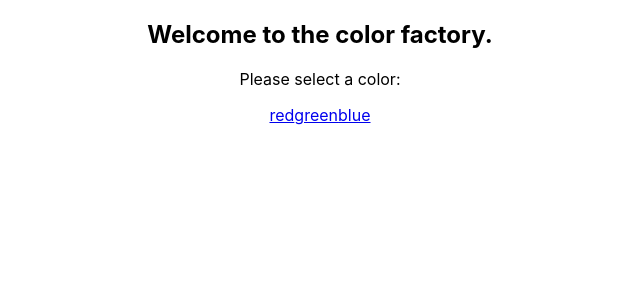
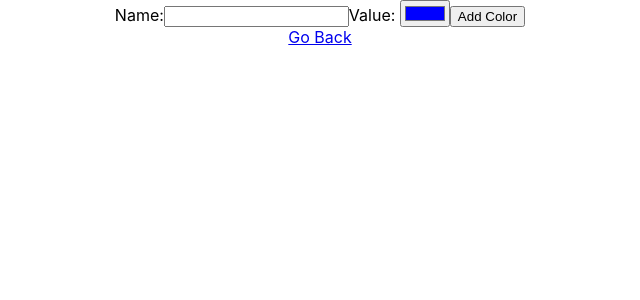
Before and after one commit to adshay18/router-patterns-part2, a React (Create React App) app: page /colors/new in a window 1280 px wide. Before the commit this address led to /colors. Shown: the top 300 px of the page, without its empty margins (320-960 px from the left). Built offline with nearby package versions, Linux system fonts and the light colour scheme.

Commit message:
make functional app

```diff
--- a/src/App.js
+++ b/src/App.js
@@ -1,19 +1,37 @@
 import './App.css';
 import { BrowserRouter as Router, Route, Switch, Redirect } from 'react-router-dom';
+import { useState, useEffect } from 'react';
 import ColorIndex from './ColorIndex';
 import Color from './Color';
+import NewColorForm from './NewColorForm';
 
 function App() {
+	const colors = JSON.parse(localStorage.getItem('colors')) || [
+		{ name: 'red', value: 'rgb(255, 0, 0)' },
+		{ name: 'green', value: 'rgb(0, 255, 0)' },
+		{ name: 'blue', value: 'rgb(0, 0, 255)' }
+	];
+	const [ colorList, setColorList ] = useState(colors);
+
+	useEffect(() => localStorage.setItem('colors', JSON.stringify(colors), [ colors ]));
+
+	const addColor = (color) => {
+		setColorList([ ...colorList, color ]);
+	};
 	return (
 		<div className="App">
 			<Router>
 				<Switch>
 					<Route exact path="/colors">
-						<ColorIndex />
+						<ColorIndex colors={colorList} />
 					</Route>
-					<Route exact path="/colors/:color/:value">
-						<Color />
+					<Route exact path="/colors/new">
+						<NewColorForm addColor={addColor} />
 					</Route>
+					<Route exact path="/colors/:color">
+						<Color colors={colorList} />
+					</Route>
+
 					<Redirect to="/colors" />
 				</Switch>
 			</Router>
--- a/src/Color.js
+++ b/src/Color.js
@@ -1,10 +1,17 @@
 import { Link, useParams } from 'react-router-dom';
 import './Color.css';
 
-const Color = () => {
-	const { color, value } = useParams();
+const Color = ({ colors }) => {
+	const { color } = useParams();
+	let colorVal;
+	for (let c of colors) {
+		if (c.name === color) {
+			colorVal = c.value;
+		}
+	}
+	console.log(colorVal);
 	return (
-		<div className="Color" style={{ backgroundColor: value }}>
+		<div className="Color" style={{ backgroundColor: colorVal }}>
 			<p>THIS IS {color.toUpperCase()}</p>
 			<p>WOW... so cool</p>
 			<Link to="/colors">Pick a different one already...</Link>
--- a/src/ColorIndex.js
+++ b/src/ColorIndex.js
@@ -3,34 +3,23 @@ import { Link } from 'react-router-dom';
 import { v4 as uuid } from 'uuid';
 
 const ColorIndex = ({ colors }) => {
-	const [ colorList, setColorList ] = useState(colors);
-	const addColor = (name, value) => {
-		let color = { name, value };
-		setColorList([ ...colorList, color ]);
-	};
-
+	const links = colors.map((color) => (
+		<Link key={uuid()} to={`/colors/${color.name}`}>
+			{color.name}
+		</Link>
+	));
 	return (
 		<div className="ColorIndex">
 			<div className="ColorIndex-header">
 				<h2>Welcome to the color factory.</h2>
+				<Link to="/colors/new">Add a color</Link>
 			</div>
 			<div className="ColorIndex-list">
 				<p>Please select a color:</p>
-				{colorList.map((color) => (
-					<Link key={uuid()} to={`/colors/${color.name}/${color.value}`}>
-						{color.name}
-					</Link>
-				))}
+				{links}
 			</div>
 		</div>
 	);
 };
 
-ColorIndex.defaultProps = {
-	colors: [
-		{ name: 'red', value: 'rgb(255, 0, 0)' },
-		{ name: 'green', value: 'rgb(0, 255, 0)' },
-		{ name: 'blue', value: 'rgb(0, 0, 255)' }
-	]
-};
 export default ColorIndex;
--- a/src/NewColorForm.js
+++ b/src/NewColorForm.js
@@ -0,0 +1,40 @@
+import { useState } from 'react';
+import { Link, useHistory } from 'react-router-dom';
+
+const NewColorForm = ({ addColor }) => {
+	const INITIAL_ENTRY = { name: '', value: '#0000FF' };
+	const [ formData, setFormData ] = useState(INITIAL_ENTRY);
+	const history = useHistory();
+
+	const handleSubmit = (evt) => {
+		evt.preventDefault();
+		addColor(formData);
+		setFormData(INITIAL_ENTRY);
+		console.log(formData);
+		history.push('/colors');
+	};
+
+	const handleChange = (evt) => {
+		const { name, value } = evt.target;
+		setFormData((fData) => ({
+			...fData,
+			[name]: value
+		}));
+	};
+
+	return (
+		<div>
+			<form onSubmit={handleSubmit}>
+				<label htmlFor="name">Name:</label>
+				<input id="name" name="name" value={formData.name} onChange={handleChange} />
+
+				<label htmlFor="value">Value: </label>
+				<input type="color" id="value" name="value" value={formData.value} onChange={handleChange} />
+				<button>Add Color</button>
+			</form>
+			<Link to="/colors">Go Back</Link>
+		</div>
+	);
+};
+
+export default NewColorForm;
```
